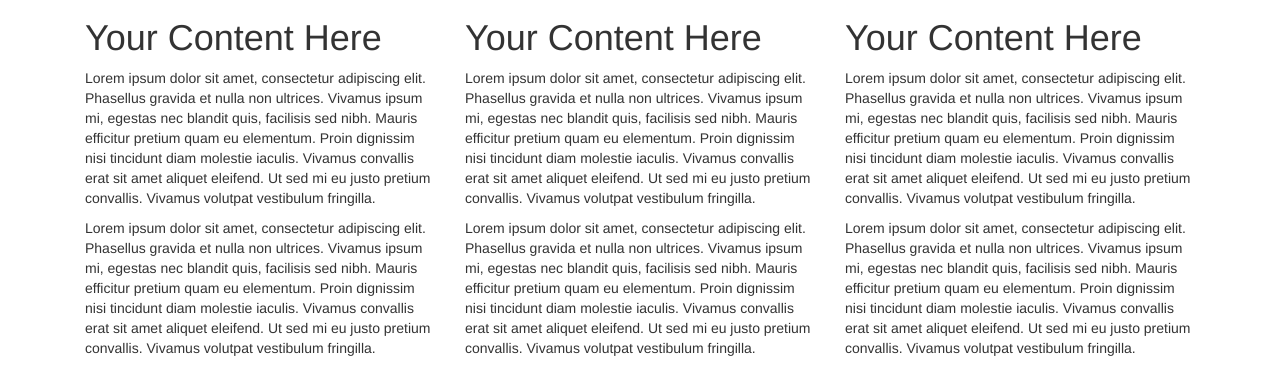
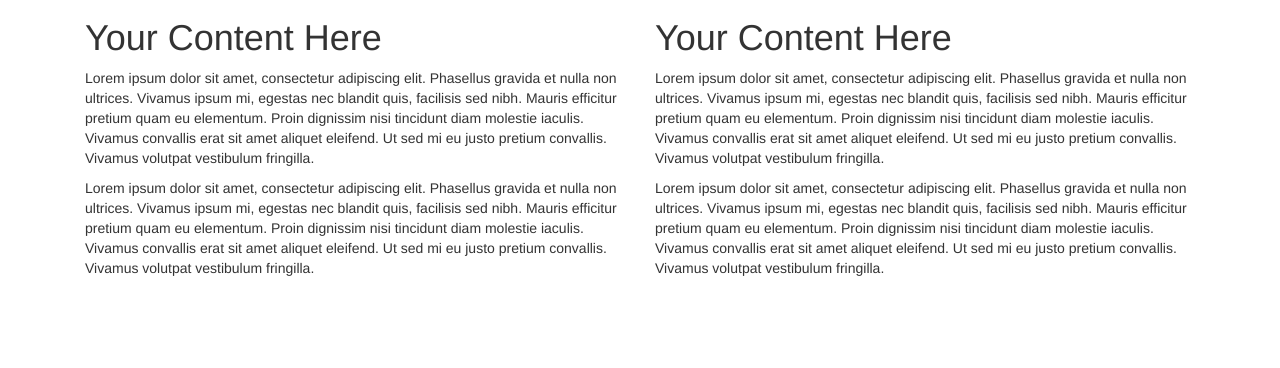
Before and after one commit to tsmith5394/tsmith5394.github.io, a plain HTML site: page index.html in a window 1280 px wide. Shown: the part 578-946 px from the top of the page. After the commit the page ends 866 px from the top, so only its background shows below. Drawn offline with nearby package versions, Linux system fonts and the light colour scheme.

Commit message:
fixed layout issues on mobile

```diff
--- a/css/main.css
+++ b/css/main.css
@@ -94,6 +94,8 @@
   padding: 15px;
   margin-top: 100px;
   color: #e75b5c;
+  width: 100%;
+  overflow-wrap: break-word;
 }
 .contact-page h3{
   padding: 15px;
--- a/index.html
+++ b/index.html
@@ -46,15 +46,11 @@
     </header>
 
 <div class="container">
-      <div class="col-xs-4"><h1>Your Content Here</h1>
+      <div class="col-xs-6"><h1>Your Content Here</h1>
         <p>Lorem ipsum dolor sit amet, consectetur adipiscing elit. Phasellus gravida et nulla non ultrices. Vivamus ipsum mi, egestas nec blandit quis, facilisis sed nibh. Mauris efficitur pretium quam eu elementum. Proin dignissim nisi tincidunt diam molestie iaculis. Vivamus convallis erat sit amet aliquet eleifend. Ut sed mi eu justo pretium convallis. Vivamus volutpat vestibulum fringilla.</p>
         <p>Lorem ipsum dolor sit amet, consectetur adipiscing elit. Phasellus gravida et nulla non ultrices. Vivamus ipsum mi, egestas nec blandit quis, facilisis sed nibh. Mauris efficitur pretium quam eu elementum. Proin dignissim nisi tincidunt diam molestie iaculis. Vivamus convallis erat sit amet aliquet eleifend. Ut sed mi eu justo pretium convallis. Vivamus volutpat vestibulum fringilla.</p>
       </div>
-      <div class="col-xs-4"><h1>Your Content Here</h1>
-        <p>Lorem ipsum dolor sit amet, consectetur adipiscing elit. Phasellus gravida et nulla non ultrices. Vivamus ipsum mi, egestas nec blandit quis, facilisis sed nibh. Mauris efficitur pretium quam eu elementum. Proin dignissim nisi tincidunt diam molestie iaculis. Vivamus convallis erat sit amet aliquet eleifend. Ut sed mi eu justo pretium convallis. Vivamus volutpat vestibulum fringilla.</p>
-        <p>Lorem ipsum dolor sit amet, consectetur adipiscing elit. Phasellus gravida et nulla non ultrices. Vivamus ipsum mi, egestas nec blandit quis, facilisis sed nibh. Mauris efficitur pretium quam eu elementum. Proin dignissim nisi tincidunt diam molestie iaculis. Vivamus convallis erat sit amet aliquet eleifend. Ut sed mi eu justo pretium convallis. Vivamus volutpat vestibulum fringilla.</p>
-      </div>
-	  <div class="col-xs-4"><h1>Your Content Here</h1>
+      <div class="col-xs-6"><h1>Your Content Here</h1>
         <p>Lorem ipsum dolor sit amet, consectetur adipiscing elit. Phasellus gravida et nulla non ultrices. Vivamus ipsum mi, egestas nec blandit quis, facilisis sed nibh. Mauris efficitur pretium quam eu elementum. Proin dignissim nisi tincidunt diam molestie iaculis. Vivamus convallis erat sit amet aliquet eleifend. Ut sed mi eu justo pretium convallis. Vivamus volutpat vestibulum fringilla.</p>
         <p>Lorem ipsum dolor sit amet, consectetur adipiscing elit. Phasellus gravida et nulla non ultrices. Vivamus ipsum mi, egestas nec blandit quis, facilisis sed nibh. Mauris efficitur pretium quam eu elementum. Proin dignissim nisi tincidunt diam molestie iaculis. Vivamus convallis erat sit amet aliquet eleifend. Ut sed mi eu justo pretium convallis. Vivamus volutpat vestibulum fringilla.</p>
       </div>
```
Also changed, not shown: contact.html (+4 -5 lines).
